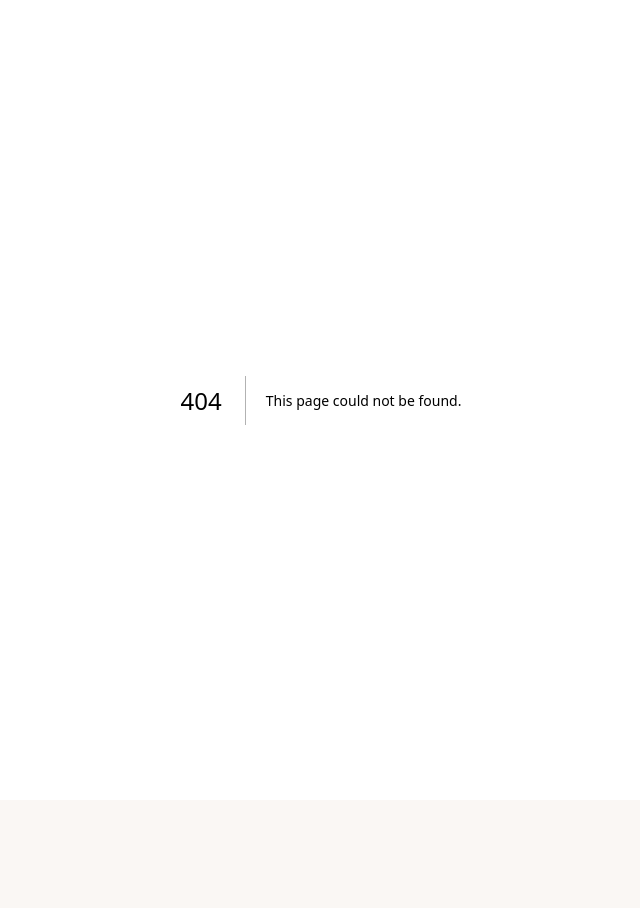
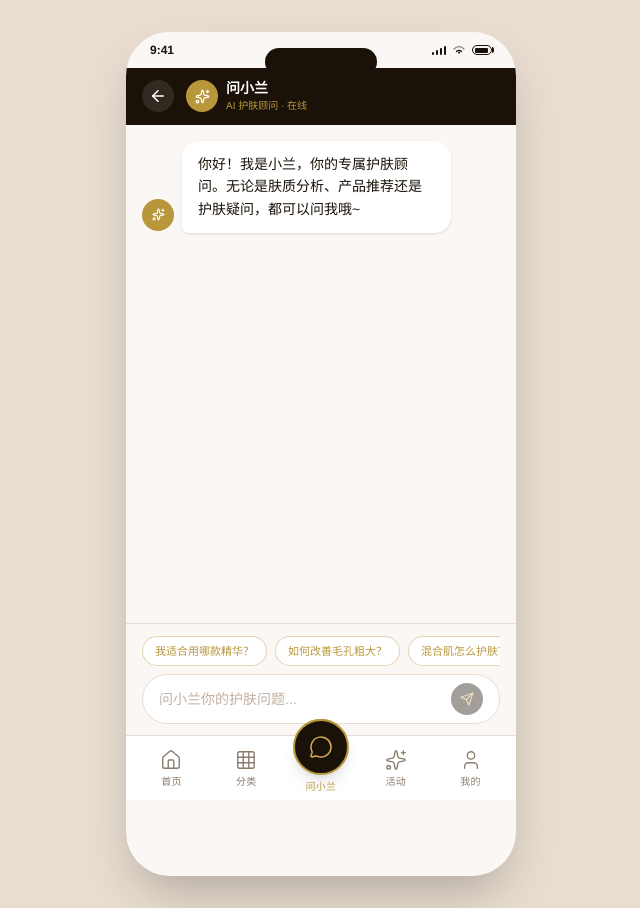
Before and after one commit to 315fang/cloud-mp-qianduan, a Next.js app: page /ai in a window 1280 px wide. Before the commit this address had no page. Shown: the whole page, without its empty margins (319-959 px from the left). Before the commit the page ends 800 px from the top, so only its background shows below. Built offline with nearby package versions, Linux system fonts and the light colour scheme.

Commit message:
feat: introduce AI-powered skincare assistant page and remove product categories
Co-authored-by: 王飞 <192938845+315fang@users.noreply.github.com>

```diff
--- /dev/null
+++ b/src/app/ai/page.tsx
@@ -0,0 +1,168 @@
+"use client";
+
+import { useState, useRef, useEffect } from "react";
+import { Send, Sparkles, ArrowLeft } from "lucide-react";
+import PhoneFrame from "@/components/PhoneFrame";
+import BottomNav from "@/components/BottomNav";
+import Link from "next/link";
+
+type Message = {
+  id: number;
+  role: "assistant" | "user";
+  text: string;
+};
+
+const initialMessages: Message[] = [
+  {
+    id: 1,
+    role: "assistant",
+    text: "你好！我是小兰，你的专属护肤顾问。无论是肤质分析、产品推荐还是护肤疑问，都可以问我哦~",
+  },
+];
+
+const quickQuestions = [
+  "我适合用哪款精华？",
+  "如何改善毛孔粗大？",
+  "混合肌怎么护肤？",
+  "眼霜怎么正确使用？",
+];
+
+const mockReplies: Record<string, string> = {
+  "我适合用哪款精华？": "根据你的肌肤状态，我推荐「云肌黄金修护精华」，富含玻色因和烟酰胺，主打提亮抗老，适合日常维稳使用。每天早晚各一次，3 到 4 滴按压全脸即可。",
+  "如何改善毛孔粗大？": "改善毛孔需要坚持做好以下几点：①彻底清洁，避免皮脂堆积；②使用含水杨酸或烟酰胺成分的产品；③严格防晒，紫外线会让毛孔更明显。我们的「净颜收毛孔精华水」非常适合你。",
+  "混合肌怎么护肤？": "混合肌护肤的核心是「分区护理」。T区控油，用轻薄质地的保湿水；两颊补水，可以叠加一点面霜。避免全脸使用太厚重的产品。",
+  "眼霜怎么正确使用？": "眼霜用量是绿豆大小即可，不需要太多。用无名指轻轻点按眼周，从眼尾到眼头方向轻弹吸收，避免大力拉扯。早晚各一次，坚持使用效果更明显。",
+};
+
+export default function AiPage() {
+  const [messages, setMessages] = useState<Message[]>(initialMessages);
+  const [input, setInput] = useState("");
+  const [loading, setLoading] = useState(false);
+  const bottomRef = useRef<HTMLDivElement>(null);
+
+  useEffect(() => {
+    bottomRef.current?.scrollIntoView({ behavior: "smooth" });
+  }, [messages]);
+
+  const sendMessage = (text: string) => {
+    if (!text.trim() || loading) return;
+    const userMsg: Message = { id: Date.now(), role: "user", text };
+    setMessages((prev) => [...prev, userMsg]);
+    setInput("");
+    setLoading(true);
+
+    setTimeout(() => {
+      const reply =
+        mockReplies[text] ||
+        "感谢你的提问！这个问题很专业，小兰正在为你查阅资料，建议你也可以点击下方商品了解详情，或联系我们的人工客服获取更专业的解答。";
+      setMessages((prev) => [
+        ...prev,
+        { id: Date.now() + 1, role: "assistant", text: reply },
+      ]);
+      setLoading(false);
+    }, 900);
+  };
+
+  return (
+    <PhoneFrame>
+      {/* 顶部导航 */}
+      <header className="sticky top-0 z-40 bg-[#1A1208] px-4 pt-3 pb-3 flex items-center gap-3">
+        <Link href="/" className="w-8 h-8 flex items-center justify-center rounded-full bg-white/10">
+          <ArrowLeft size={18} className="text-white" />
+        </Link>
+        <div className="flex items-center gap-2 flex-1">
+          <div className="w-8 h-8 rounded-full bg-[#B8973A] flex items-center justify-center">
+            <Sparkles size={15} className="text-white" />
+          </div>
+          <div>
+            <p className="text-sm font-bold text-white leading-tight">问小兰</p>
+            <p className="text-[10px] text-[#B8973A]">AI 护肤顾问 · 在线</p>
+          </div>
+        </div>
+      </header>
+
+      {/* 消息列表 */}
+      <div className="flex-1 overflow-y-auto px-4 py-4 space-y-4 pb-36">
+        {messages.map((msg) => (
+          <div
+            key={msg.id}
+            className={`flex items-end gap-2 ${msg.role === "user" ? "flex-row-reverse" : "flex-row"}`}
+          >
+            {msg.role === "assistant" && (
+              <div className="w-8 h-8 rounded-full bg-[#B8973A] flex items-center justify-center flex-shrink-0 mb-0.5">
+                <Sparkles size={13} className="text-white" />
+              </div>
+            )}
+            <div
+              className={`max-w-[75%] rounded-2xl px-4 py-3 text-sm leading-relaxed ${
+                msg.role === "user"
+                  ? "bg-[#1A1208] text-white rounded-br-sm"
+                  : "bg-white text-[#1A1208] rounded-bl-sm shadow-sm"
+              }`}
+            >
+              {msg.text}
+            </div>
+          </div>
+        ))}
+
+        {loading && (
+          <div className="flex items-end gap-2">
+            <div className="w-8 h-8 rounded-full bg-[#B8973A] flex items-center justify-center flex-shrink-0">
+              <Sparkles size={13} className="text-white" />
+            </div>
+            <div className="bg-white rounded-2xl rounded-bl-sm px-4 py-3 shadow-sm">
+              <div className="flex gap-1">
+                {[0, 1, 2].map((i) => (
+                  <span
+                    key={i}
+                    className="w-1.5 h-1.5 rounded-full bg-[#B8973A] animate-bounce"
+                    style={{ animationDelay: `${i * 0.15}s` }}
+                  />
+                ))}
+              </div>
+            </div>
+          </div>
+        )}
+
+        <div ref={bottomRef} />
+      </div>
+
+      {/* 快捷提问 + 输入框 */}
+      <div className="fixed bottom-16 left-1/2 -translate-x-1/2 w-full max-w-[390px] bg-[#FAF7F4] border-t border-[#E8DDD0] px-4 pt-3 pb-3 z-40">
+        {/* 快捷问题 */}
+        <div className="flex gap-2 overflow-x-auto scrollbar-hide pb-2">
+          {quickQuestions.map((q) => (
+            <button
+              key={q}
+              onClick={() => sendMessage(q)}
+              className="flex-shrink-0 text-[11px] text-[#B8973A] border border-[#B8973A]/40 bg-white rounded-full px-3 py-1.5 font-medium active:bg-[#F5EFE8] transition-colors"
+            >
+              {q}
+            </button>
+          ))}
+        </div>
+        {/* 输入框 */}
+        <div className="flex items-center gap-2 bg-white rounded-full border border-[#E8DDD0] px-4 py-2">
+          <input
+            type="text"
+            value={input}
+            onChange={(e) => setInput(e.target.value)}
+            onKeyDown={(e) => e.key === "Enter" && sendMessage(input)}
+            placeholder="问小兰你的护肤问题..."
+            className="flex-1 text-sm bg-transparent outline-none text-[#1A1208] placeholder:text-[#C0B0A0]"
+          />
+          <button
+            onClick={() => sendMessage(input)}
+            disabled={!input.trim() || loading}
+            className="w-8 h-8 rounded-full bg-[#1A1208] flex items-center justify-center disabled:opacity-40 active:scale-95 transition-transform flex-shrink-0"
+            aria-label="发送"
+          >
+            <Send size={14} className="text-[#D4AF5A]" />
+          </button>
+        </div>
+      </div>
+
+      <BottomNav />
+    </PhoneFrame>
+  );
+}
--- a/src/app/page.tsx
+++ b/src/app/page.tsx
@@ -6,7 +6,7 @@ import { Search, Bell, ChevronRight, Flame, Sparkles, Leaf, Shield, Clock } from
 import PhoneFrame from "@/components/PhoneFrame";
 import BannerCarousel from "@/components/BannerCarousel";
 import ProductCard from "@/components/ProductCard";
-import { products, categories } from "@/lib/data";
+import { products } from "@/lib/data";
 
 const hotProducts = products.filter((p) => p.isHot || p.isNew).slice(0, 4);
 const allProducts = products.slice(0, 6);
@@ -84,27 +84,7 @@ export default function HomePage() {
         {/* Banner 轮播 */}
         <BannerCarousel />
 
-        {/* 功效分类 */}
-        <section aria-labelledby="category-heading">
-          <h2 id="category-heading" className="sr-only">商品分类</h2>
-          <div className="grid grid-cols-6 gap-2 py-2">
-            {categories.map((cat) => (
-              <Link
-                key={cat.id}
-                href={`/products?category=${cat.id}`}
-                className="flex flex-col items-center gap-1.5 group"
-              >
-                <div className="w-12 h-12 rounded-2xl bg-[#F5EFE8] flex items-center justify-center group-active:bg-[#F0E6C8] transition-colors">
-                  <span className="text-xl text-[#B8973A]" aria-hidden="true">{cat.icon}</span>
-                </div>
-                <span className="text-[11px] text-[#3D2B1A] font-medium">{cat.name}</span>
-              </Link>
-            ))}
-          </div>
-        </section>
 
-        {/* 金色分隔线 */}
-        <div className="gold-divider" aria-hidden="true" />
 
         {/* 限时秒杀 */}
         <section aria-labelledby="flash-sale-heading">
--- a/src/app/profile/page.tsx
+++ b/src/app/profile/page.tsx
@@ -14,6 +14,7 @@ import {
   Truck,
   RotateCcw,
   Clock,
+  ShoppingCart,
   History,
   Sparkles,
   BadgePercent,
@@ -39,6 +40,7 @@ const orderTabs = [
   { label: "待发货", icon: Package, href: "/orders?status=paid", badge: "" },
   { label: "待收货", icon: Truck, href: "/orders?status=shipped", badge: "2" },
   { label: "退换货", icon: RotateCcw, href: "/orders?status=refund", badge: "1" },
+  { label: "购物车", icon: ShoppingCart, href: "/cart", badge: "" },
 ];
 
 // 资产数据
@@ -189,7 +191,7 @@ export default function ProfilePage() {
               查看全部 <ChevronRight size={13} />
             </Link>
           </div>
-          <div className="grid grid-cols-4 py-4">
+          <div className="grid grid-cols-5 py-4">
             {orderTabs.map(({ label, icon: Icon, href, badge }) => (
               <Link key={label} href={href} className="flex flex-col items-center gap-2 relative">
                 <div className="relative w-11 h-11 rounded-full bg-[#F5EFE8] flex items-center justify-center">
--- a/src/components/BottomNav.tsx
+++ b/src/components/BottomNav.tsx
@@ -2,55 +2,103 @@
 
 import Link from "next/link";
 import { usePathname } from "next/navigation";
-import { Home, Grid3x3, ShoppingCart, User, Sparkles } from "lucide-react";
-import { useCart } from "@/context/CartContext";
+import { Home, Grid3x3, Sparkles, User, MessageCircle } from "lucide-react";
 
-const navItems = [
+const leftItems = [
   { href: "/", label: "首页", icon: Home },
   { href: "/products", label: "分类", icon: Grid3x3 },
+];
+
+const rightItems = [
   { href: "/activity", label: "活动", icon: Sparkles },
-  { href: "/cart", label: "购物车", icon: ShoppingCart },
   { href: "/profile", label: "我的", icon: User },
 ];
 
 export default function BottomNav() {
   const pathname = usePathname();
-  const { totalCount } = useCart();
+
+  const isActive = (href: string) =>
+    href === "/" ? pathname === "/" : pathname.startsWith(href);
 
   return (
-    <nav className="fixed bottom-0 left-1/2 -translate-x-1/2 w-full max-w-[390px] z-50 bg-white border-t border-[#E8DDD0]">
-      <div className="flex items-center justify-around h-16 px-4">
-        {navItems.map(({ href, label, icon: Icon }) => {
-          const isActive =
-            href === "/" ? pathname === "/" : pathname.startsWith(href);
-          return (
+    <nav
+      className="fixed bottom-0 left-1/2 -translate-x-1/2 w-full max-w-[390px] z-50 bg-white border-t border-[#E8DDD0]"
+      aria-label="底部导航"
+    >
+      <div className="flex items-center justify-around h-16 px-2 relative">
+        {/* 左侧两个 Tab */}
+        {leftItems.map(({ href, label, icon: Icon }) => (
           <Link
             key={href}
             href={href}
-              className="flex flex-col items-center gap-0.5 min-w-[56px] py-1"
+            className="flex flex-col items-center gap-0.5 flex-1 py-1"
           >
             <span
-                className={`relative flex items-center justify-center w-6 h-6 transition-all duration-200 ${
-                  isActive ? "text-[#B8973A]" : "text-[#8C7B6B]"
+              className={`flex items-center justify-center w-6 h-6 transition-all duration-200 ${
+                isActive(href) ? "text-[#B8973A]" : "text-[#8C7B6B]"
               }`}
             >
-                <Icon size={22} strokeWidth={isActive ? 2 : 1.5} />
-                {href === "/cart" && totalCount > 0 && (
-                  <span className="absolute -top-1 -right-1 min-w-[16px] h-4 bg-[#B8973A] rounded-full text-white text-[9px] flex items-center justify-center font-medium px-0.5">
-                    {totalCount > 99 ? "99+" : totalCount}
-                  </span>
-                )}
+              <Icon size={22} strokeWidth={isActive(href) ? 2 : 1.5} />
             </span>
             <span
               className={`text-[10px] font-medium tracking-wide transition-colors duration-200 ${
-                  isActive ? "text-[#B8973A]" : "text-[#8C7B6B]"
+                isActive(href) ? "text-[#B8973A]" : "text-[#8C7B6B]"
               }`}
             >
               {label}
             </span>
           </Link>
-          );
-        })}
+        ))}
+
+        {/* 中间突出圆形「问小兰」按钮 */}
+        <div className="flex flex-col items-center gap-0.5 flex-1 -mt-6 relative z-10">
+          <Link
+            href="/ai"
+            aria-label="问小兰 AI 助手"
+            className={`flex flex-col items-center gap-1 group`}
+          >
+            <div
+              className={`w-14 h-14 rounded-full flex items-center justify-center shadow-lg border-2 transition-all duration-200 ${
+                isActive("/ai")
+                  ? "bg-[#1A1208] border-[#B8973A]"
+                  : "bg-[#1A1208] border-[#B8973A]/60 group-active:border-[#B8973A]"
+              }`}
+            >
+              <MessageCircle
+                size={24}
+                strokeWidth={1.5}
+                className="text-[#D4AF5A]"
+              />
+            </div>
+            <span className="text-[10px] font-medium text-[#B8973A] tracking-wide">
+              问小兰
+            </span>
+          </Link>
+        </div>
+
+        {/* 右侧两个 Tab */}
+        {rightItems.map(({ href, label, icon: Icon }) => (
+          <Link
+            key={href}
+            href={href}
+            className="flex flex-col items-center gap-0.5 flex-1 py-1"
+          >
+            <span
+              className={`flex items-center justify-center w-6 h-6 transition-all duration-200 ${
+                isActive(href) ? "text-[#B8973A]" : "text-[#8C7B6B]"
+              }`}
+            >
+              <Icon size={22} strokeWidth={isActive(href) ? 2 : 1.5} />
+            </span>
+            <span
+              className={`text-[10px] font-medium tracking-wide transition-colors duration-200 ${
+                isActive(href) ? "text-[#B8973A]" : "text-[#8C7B6B]"
+              }`}
+            >
+              {label}
+            </span>
+          </Link>
+        ))}
       </div>
       <div className="h-safe-area-inset-bottom bg-white" />
     </nav>
```
Lines whose indentation alone changed are shown as unchanged.
